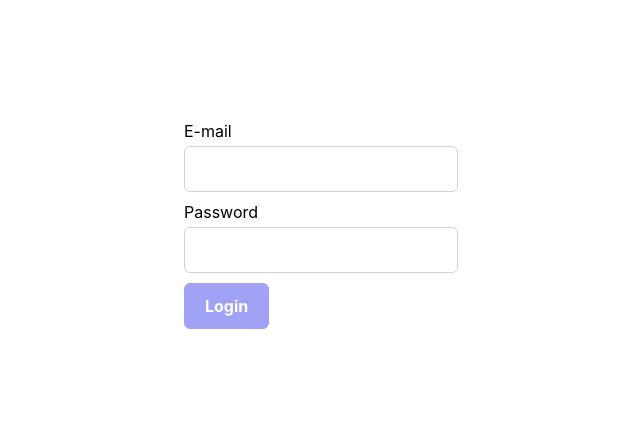
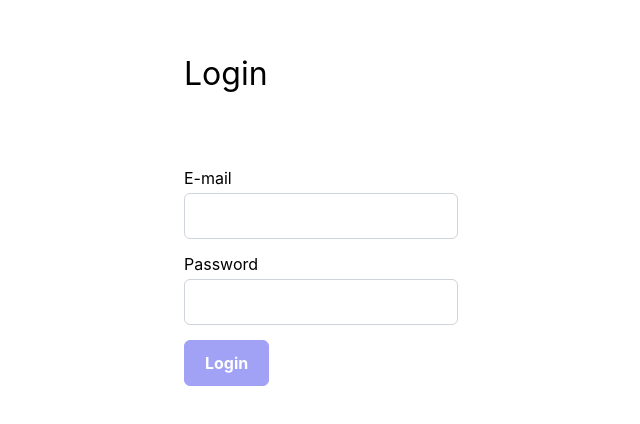
Before and after one commit to ilia-js/credential-manager-react, a React (Create React App) app: page /login in a window 1280 px wide. Shown: the part 180-604 px from the top of the page, without its empty margins (319-959 px from the left). Built offline with nearby package versions, Linux system fonts and the light colour scheme.

Commit message:
login title

```diff
--- a/src/components/auth/Login.scss
+++ b/src/components/auth/Login.scss
@@ -1,4 +1,5 @@
 @import "src/scss/variables";
+@import "src/scss/fonts";
 
 .login-page {
   display: flex;
@@ -18,4 +19,9 @@
   &__button-container {
     margin-top: $space-base;
   }
+
+  &__title {
+    @include font-title-1;
+    margin-bottom: $space-extra-large;
+  }
 }
--- a/src/components/auth/Login.tsx
+++ b/src/components/auth/Login.tsx
@@ -26,6 +26,7 @@ function Login() {
   return (
     <div className="login-page">
       <div className="login-page__form">
+        <div className="login-page__title">{lang.title.login}</div>
         <label className="login-page__field-label">{lang.label.email}</label>
         <InputText value={email} onChange={(e) => setEmail(e.target.value)} />
 
--- a/src/lang/index.ts
+++ b/src/lang/index.ts
@@ -3,6 +3,7 @@ import { labelLang } from "./labelLang";
 import { buttonLang } from "./buttonLang";
 import { successLang } from "./successLang";
 import { errorLang } from "./errorLang";
+import {titleLang} from "./titleLang";
 
 export const lang = {
   message: messageLang,
@@ -10,4 +11,5 @@ export const lang = {
   button: buttonLang,
   success: successLang,
   error: errorLang,
+  title: titleLang,
 };
--- /dev/null
+++ b/src/lang/titleLang.ts
@@ -0,0 +1,3 @@
+export const titleLang = {
+    login: "Login",
+};
--- /dev/null
+++ b/src/scss/fonts.scss
@@ -0,0 +1,3 @@
+@mixin font-title-1 {
+  font-size: 2rem;
+}
--- a/src/scss/variables.scss
+++ b/src/scss/variables.scss
@@ -1,5 +1,5 @@
 $space-half: 5px;
-$space-base: 10px;
-$space-twice: 20px;
+$space-base: 15px;
+$space-extra-large: 75px;
 
 $header-panel-height: 60px;
```
Also changed, not shown: 1 other file (tests, documents, lock files or other folders).
